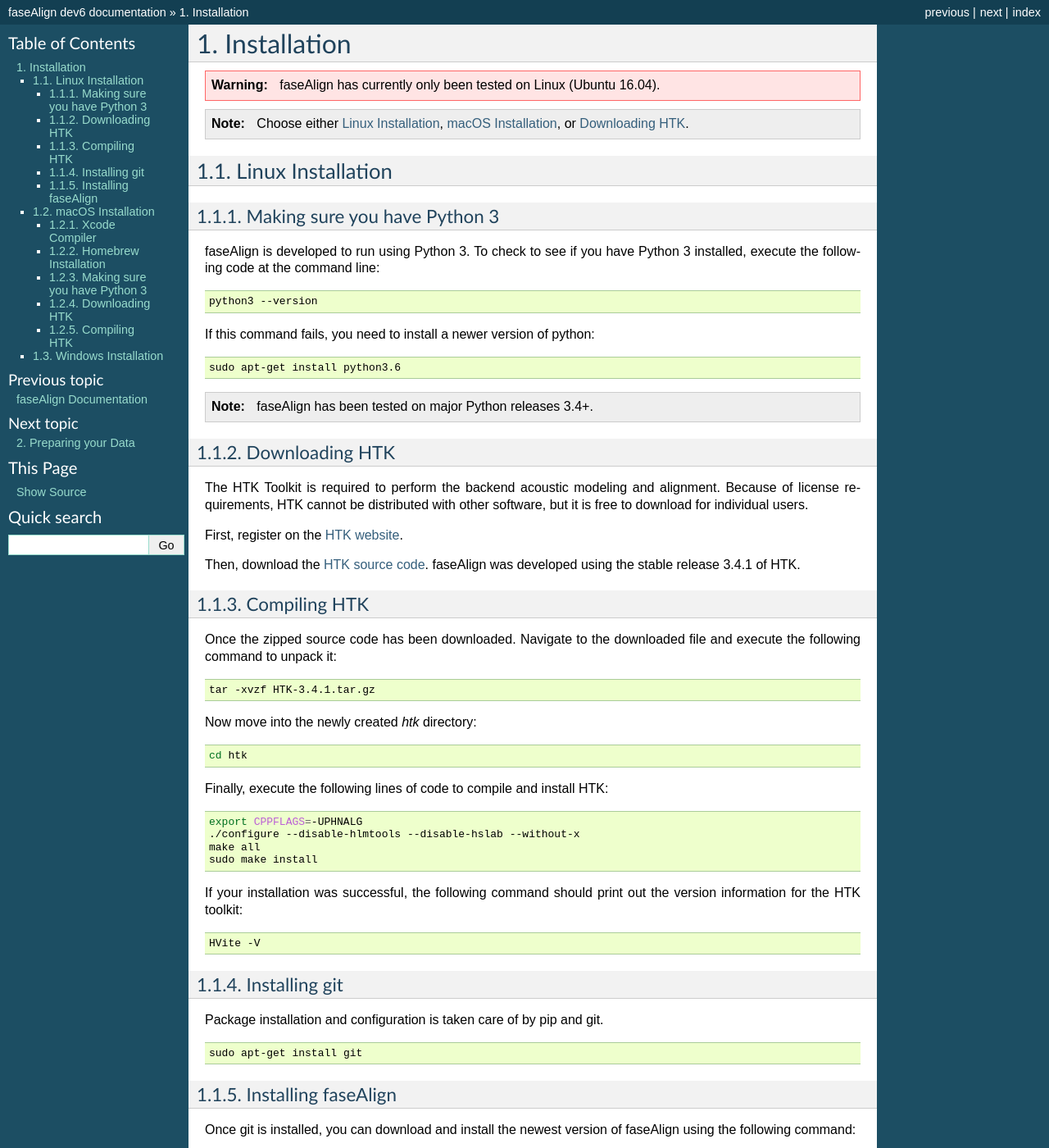
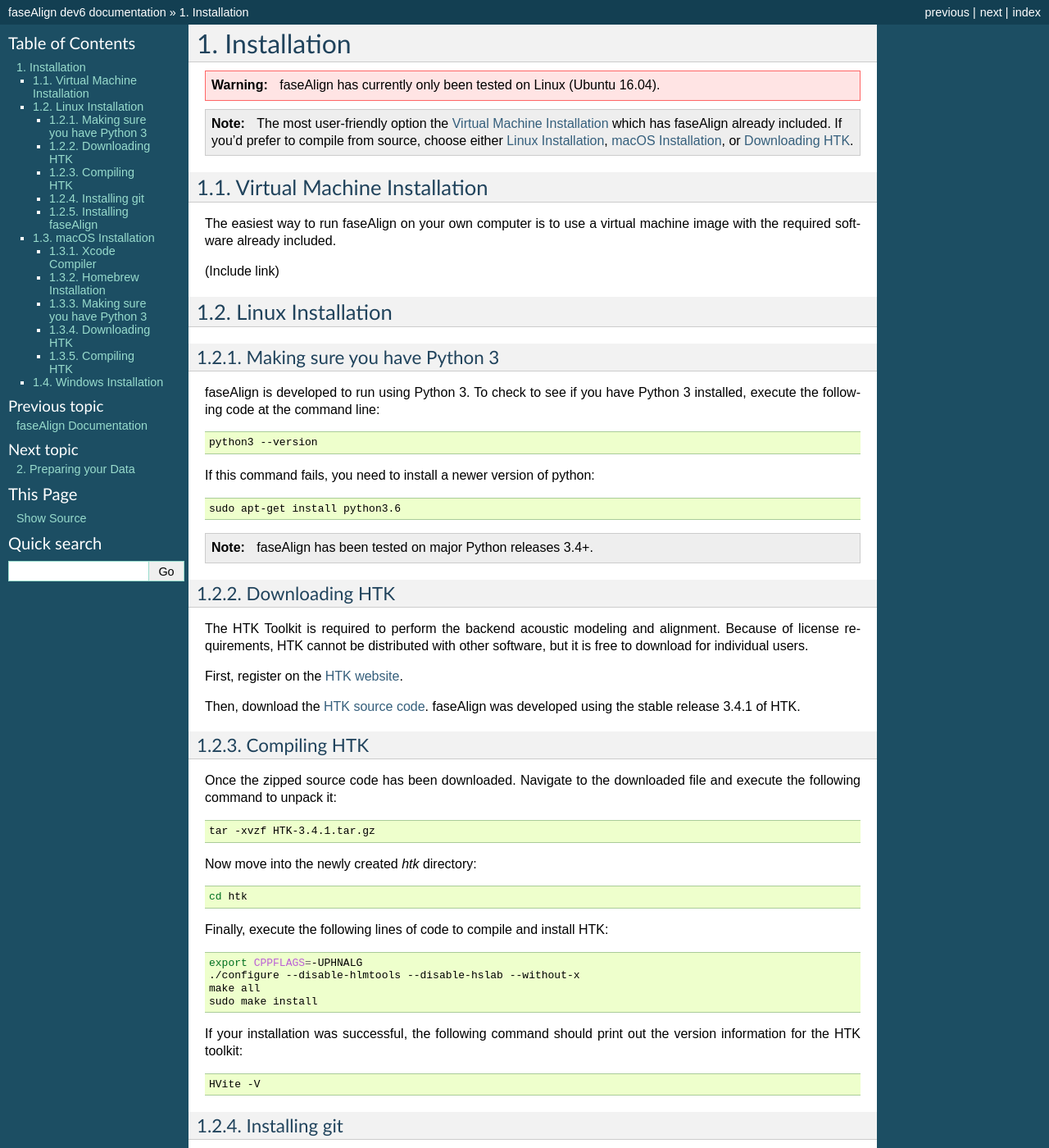
Before and after one commit to EricWilbanks/faseAlign, a Sphinx documentation site: the page built from docs/installation.rst, in a window 1280 px wide and 1400 px high. Shown: the whole window at 82% size. Built offline with Sphinx 7.4.7, drawn with Linux system fonts in a browser that asks for light colours; some of the changed text lies outside the part shown.

Commit message:
Documenation updates

```diff
--- a/docs/installation.rst
+++ b/docs/installation.rst
@@ -7,7 +7,18 @@
 
 .. note::
 
-	Choose either :ref:`install-linux`, :ref:`install-mac`, or :ref:`install-windows`.
+	The most user-friendly option the :ref:`install-bpm` which has faseAlign already included. If you'd prefer to compile from source, choose either :ref:`install-linux`, :ref:`install-mac`, or :ref:`install-windows`.
+
+
+
+.. _install-bpm:
+
+Virtual Machine Installation
+----------------------------
+
+The easiest way to run faseAlign on your own computer is to use a virtual machine image with the required software already included.
+
+(Include link)
 
 .. _install-linux:
 
```
Also changed, not shown: docs/bpm.rst (deleted, +0 -8 lines).
